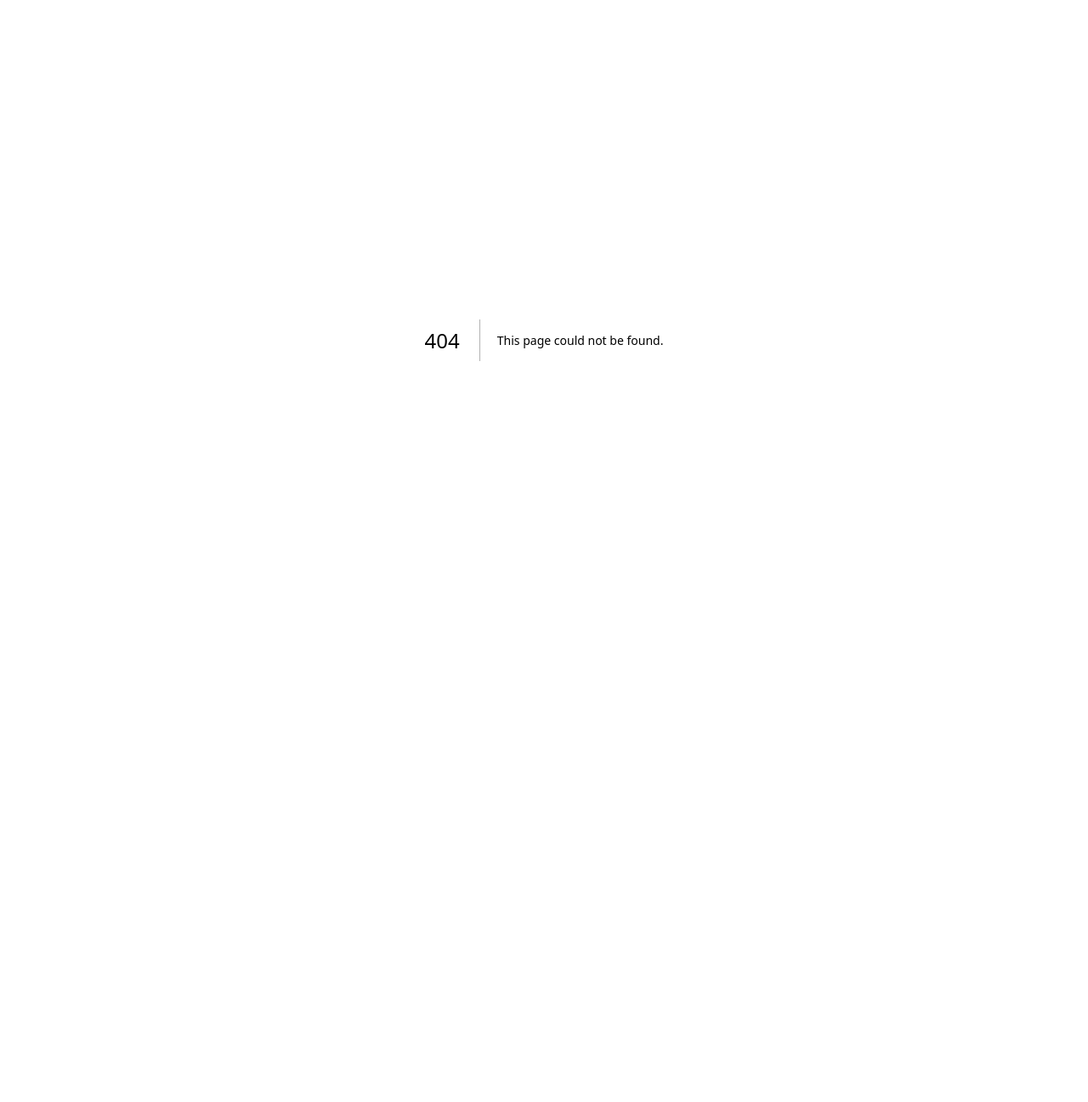
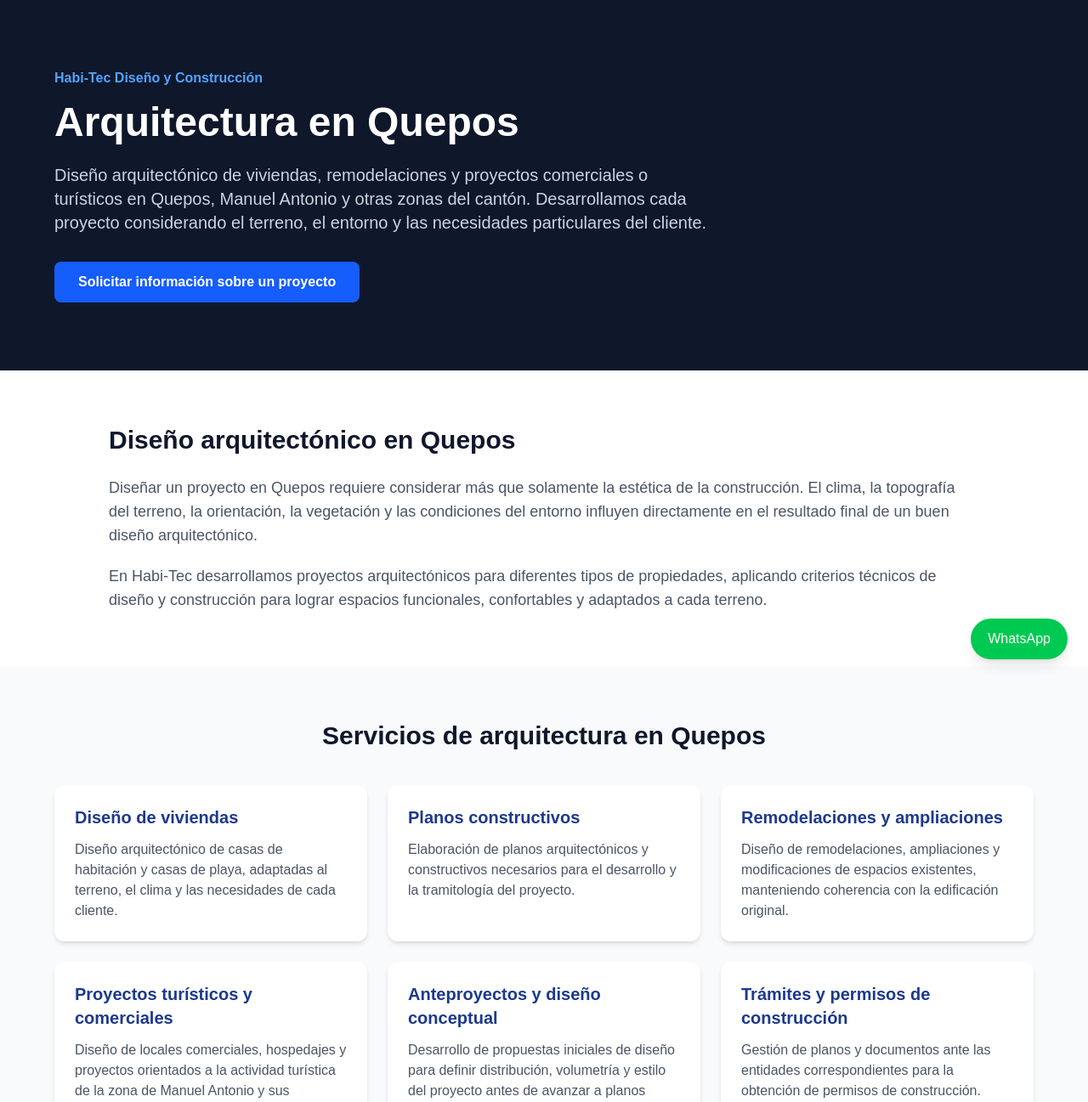
Before and after one commit to ericksv1988-ctrl/habitec-web, a Next.js app: page /arquitectura-quepos in a window 1280 px wide. Before the commit this address had no page. Shown: the top 1297 px of the page at 85% size. Before the commit the page ends 800 px from the top, so only its background shows below. Built offline with nearby package versions, Linux system fonts and the light colour scheme.

Commit message:
Cambio contenido a arquitectura Quepos

```diff
--- a/app/avaluos-quepos/page.tsx
+++ b/app/arquitectura-quepos/page.tsx
@@ -1,10 +1,10 @@
 export const metadata = {
-  title: "Avalúos en Quepos | Habi-Tec",
+  title: "Arquitectura en Quepos | Habi-Tec",
   description:
-    "Avalúos de propiedades en Quepos, Manuel Antonio y alrededores. Valoración de terrenos, casas, fincas y propiedades para compraventa, financiamiento, herencias y procesos judiciales.",
+    "Diseño arquitectónico en Quepos, Manuel Antonio y alrededores. Planos, diseño de casas, remodelaciones y proyectos comerciales y turísticos con enfoque técnico y funcional.",
 };
 
-export default function AvaluosQuepos() {
+export default function ArquitecturaQuepos() {
   return (
     <main className="min-h-screen bg-white text-slate-900">
 
@@ -17,14 +17,14 @@ export default function AvaluosQuepos() {
           </p>
 
           <h1 className="text-4xl md:text-5xl font-bold mb-6">
-            Avalúos en Quepos
+            Arquitectura en Quepos
           </h1>
 
           <p className="text-xl text-slate-300 max-w-3xl mb-8">
-            Valoración profesional de terrenos, viviendas, fincas y
-            propiedades en Quepos, Manuel Antonio y otras zonas del cantón.
-            Realizamos avalúos considerando las características físicas,
-            constructivas y comerciales de cada inmueble.
+            Diseño arquitectónico de viviendas, remodelaciones y proyectos
+            comerciales o turísticos en Quepos, Manuel Antonio y otras zonas
+            del cantón. Desarrollamos cada proyecto considerando el terreno,
+            el entorno y las necesidades particulares del cliente.
           </p>
 
           <a
@@ -33,7 +33,7 @@ export default function AvaluosQuepos() {
             rel="noopener noreferrer"
             className="inline-block bg-blue-600 hover:bg-blue-700 px-7 py-3 rounded-lg font-semibold transition"
           >
-            Solicitar información sobre un avalúo
+            Solicitar información sobre un proyecto
           </a>
 
         </div>
@@ -45,22 +45,22 @@ export default function AvaluosQuepos() {
         <div className="max-w-5xl mx-auto">
 
           <h2 className="text-3xl font-bold mb-6">
-            Valoración de propiedades en Quepos
+            Diseño arquitectónico en Quepos
           </h2>
 
           <p className="text-lg text-gray-600 mb-5">
-            Determinar el valor de una propiedad requiere analizar más que
-            solamente su ubicación y superficie. Las características del
-            terreno, las construcciones existentes, el estado de conservación,
-            el entorno y las condiciones del mercado pueden influir
-            significativamente en el valor del inmueble.
+            Diseñar un proyecto en Quepos requiere considerar más que
+            solamente la estética de la construcción. El clima, la
+            topografía del terreno, la orientación, la vegetación y las
+            condiciones del entorno influyen directamente en el resultado
+            final de un buen diseño arquitectónico.
           </p>
 
           <p className="text-lg text-gray-600">
-            En Habi-Tec realizamos valoraciones de diferentes tipos de
-            propiedades, aplicando criterios técnicos de ingeniería y
-            valoración para obtener una estimación fundamentada del valor
-            del inmueble.
+            En Habi-Tec desarrollamos proyectos arquitectónicos para
+            diferentes tipos de propiedades, aplicando criterios técnicos
+            de diseño y construcción para lograr espacios funcionales,
+            confortables y adaptados a cada terreno.
           </p>
 
         </div>
@@ -72,83 +72,85 @@ export default function AvaluosQuepos() {
         <div className="max-w-6xl mx-auto">
 
           <h2 className="text-3xl font-bold mb-10 text-center">
-            Servicios de avalúos en Quepos
+            Servicios de arquitectura en Quepos
           </h2>
 
           <div className="grid md:grid-cols-2 lg:grid-cols-3 gap-6">
 
             <div className="bg-white rounded-xl p-6 shadow-md">
               <h3 className="text-xl font-bold text-blue-900 mb-3">
-                Avalúos de terrenos
+                Diseño de viviendas
               </h3>
 
               <p className="text-gray-600">
-                Valoración de terrenos urbanos, rurales y propiedades con
-                diferentes características de ubicación, acceso,
-                topografía y aprovechamiento.
+                Diseño arquitectónico de casas de habitación y casas de
+                playa, adaptadas al terreno, el clima y las necesidades
+                de cada cliente.
               </p>
             </div>
 
 
             <div className="bg-white rounded-xl p-6 shadow-md">
               <h3 className="text-xl font-bold text-blue-900 mb-3">
-                Avalúos de viviendas
+                Planos constructivos
               </h3>
 
               <p className="text-gray-600">
-                Análisis del valor de casas y otras edificaciones
-                residenciales considerando sus características constructivas,
-                estado y condiciones del mercado.
+                Elaboración de planos arquitectónicos y constructivos
+                necesarios para el desarrollo y la tramitología del
+                proyecto.
               </p>
             </div>
 
 
             <div className="bg-white rounded-xl p-6 shadow-md">
               <h3 className="text-xl font-bold text-blue-900 mb-3">
-                Avalúos de fincas
+                Remodelaciones y ampliaciones
               </h3>
 
               <p className="text-gray-600">
-                Valoración de propiedades rurales y fincas tomando en cuenta
-                terreno, construcciones, accesos, ubicación y características
-                particulares del inmueble.
+                Diseño de remodelaciones, ampliaciones y modificaciones de
+                espacios existentes, manteniendo coherencia con la
+                edificación original.
               </p>
             </div>
 
 
             <div className="bg-white rounded-xl p-6 shadow-md">
               <h3 className="text-xl font-bold text-blue-900 mb-3">
-                Propiedades para inversión
+                Proyectos turísticos y comerciales
               </h3>
 
               <p className="text-gray-600">
-                Análisis de propiedades destinadas a vivienda, actividades
-                comerciales, turismo o inversión inmobiliaria.
+                Diseño de locales comerciales, hospedajes y proyectos
+                orientados a la actividad turística de la zona de
+                Manuel Antonio y sus alrededores.
               </p>
             </div>
 
 
             <div className="bg-white rounded-xl p-6 shadow-md">
               <h3 className="text-xl font-bold text-blue-900 mb-3">
-                Avalúos para compraventa
+                Anteproyectos y diseño conceptual
               </h3>
 
               <p className="text-gray-600">
-                Estimación del valor de mercado de una propiedad como
-                referencia para procesos de compra, venta o negociación.
+                Desarrollo de propuestas iniciales de diseño para definir
+                distribución, volumetría y estilo del proyecto antes de
+                avanzar a planos definitivos.
               </p>
             </div>
 
 
             <div className="bg-white rounded-xl p-6 shadow-md">
               <h3 className="text-xl font-bold text-blue-900 mb-3">
-                Peritajes y valoración
+                Trámites y permisos de construcción
               </h3>
 
               <p className="text-gray-600">
-                Valoraciones técnicas y peritajes relacionados con
-                propiedades, construcciones y situaciones que requieren
-                un análisis profesional.
+                Gestión de planos y documentos ante las entidades
+                correspondientes para la obtención de permisos de
+                construcción.
               </p>
             </div>
 
@@ -163,29 +165,28 @@ export default function AvaluosQuepos() {
         <div className="max-w-5xl mx-auto">
 
           <h2 className="text-3xl font-bold mb-6">
-            Avalúos para diferentes tipos de propiedades
+            Arquitectura adaptada a cada tipo de proyecto
           </h2>
 
           <p className="text-lg text-gray-600 mb-5">
-            El mercado inmobiliario de Quepos presenta propiedades con
-            características muy diferentes entre sí. Existen viviendas,
-            terrenos, fincas y propiedades relacionadas con actividades
-            turísticas y comerciales, por lo que cada valoración debe
-            realizarse de acuerdo con las condiciones particulares del
-            inmueble.
+            El entorno de Quepos presenta condiciones muy particulares:
+            terrenos con pendiente, clima tropical y una fuerte vocación
+            turística. Por esta razón, cada diseño debe responder a las
+            condiciones específicas del lugar y del tipo de proyecto que
+            se desea desarrollar.
           </p>
 
           <p className="text-lg text-gray-600 mb-5">
             En sectores como Manuel Antonio y las comunidades cercanas,
-            factores como la ubicación, accesibilidad, características del
-            terreno, cercanía a servicios y atractivos turísticos pueden
-            tener una incidencia importante en el valor de una propiedad.
+            factores como la orientación, la ventilación natural, las
+            vistas y la integración con el paisaje son elementos clave
+            para lograr un diseño funcional y agradable.
           </p>
 
           <p className="text-lg text-gray-600">
-            Por esta razón, nuestro trabajo busca analizar integralmente
-            el inmueble y sus condiciones, en lugar de basar la valoración
-            únicamente en el precio de propiedades anunciadas en internet.
+            Por esta razón, nuestro trabajo busca desarrollar un diseño
+            integral del proyecto, considerando tanto los aspectos
+            estéticos como los técnicos y constructivos.
           </p>
 
         </div>
@@ -197,13 +198,13 @@ export default function AvaluosQuepos() {
         <div className="max-w-5xl mx-auto">
 
           <h2 className="text-2xl font-bold mb-5">
-            Zonas donde realizamos avalúos
+            Zonas donde desarrollamos proyectos
           </h2>
 
           <p className="text-gray-600 mb-5">
-            Atendemos solicitudes de valoración en diferentes sectores del
-            cantón de Quepos y sus alrededores, de acuerdo con la ubicación
-            y características de cada propiedad.
+            Atendemos solicitudes de diseño arquitectónico en diferentes
+            sectores del cantón de Quepos y sus alrededores, de acuerdo
+            con la ubicación y características de cada proyecto.
           </p>
 
           <div className="grid md:grid-cols-2 gap-4 text-gray-700">
@@ -243,59 +244,55 @@ export default function AvaluosQuepos() {
         <div className="max-w-5xl mx-auto">
 
           <h2 className="text-3xl font-bold mb-8">
-            ¿Qué se analiza durante un avalúo?
+            ¿Qué incluye un proyecto de arquitectura?
           </h2>
 
           <div className="grid md:grid-cols-2 gap-6">
 
             <div className="border rounded-xl p-6">
               <h3 className="font-bold text-xl mb-3">
-                Características del terreno
+                Análisis del terreno
               </h3>
 
               <p className="text-gray-600">
-                Ubicación, superficie, topografía, acceso, condiciones del
-                terreno y otros factores que puedan influir en su
-                aprovechamiento.
+                Estudio de la topografía, orientación, acceso y condiciones
+                del entorno para definir la mejor propuesta de diseño.
               </p>
             </div>
 
 
             <div className="border rounded-xl p-6">
               <h3 className="font-bold text-xl mb-3">
-                Características de la construcción
+                Diseño conceptual
               </h3>
 
               <p className="text-gray-600">
-                Área construida, sistema constructivo, estado de conservación,
-                distribución, calidad y condiciones generales de la
-                edificación.
+                Definición de distribución de espacios, volumetría y estilo
+                arquitectónico según las necesidades del cliente.
               </p>
             </div>
 
 
             <div className="border rounded-xl p-6">
               <h3 className="font-bold text-xl mb-3">
-                Ubicación y entorno
+                Planos constructivos
               </h3>
 
               <p className="text-gray-600">
-                Se consideran las condiciones de la zona, accesibilidad,
-                servicios disponibles y características del entorno
-                inmediato.
+                Elaboración de planos técnicos necesarios para la
+                construcción y la tramitología del proyecto.
               </p>
             </div>
 
 
             <div className="border rounded-xl p-6">
               <h3 className="font-bold text-xl mb-3">
-                Mercado inmobiliario
+                Acompañamiento técnico
               </h3>
 
               <p className="text-gray-600">
-                Se analizan propiedades comparables y las condiciones del
-                mercado para establecer una referencia razonable del valor
-                del inmueble.
+                Seguimiento del proyecto durante las etapas de trámites
+                y, de ser necesario, durante el proceso constructivo.
               </p>
             </div>
 
@@ -310,12 +307,13 @@ export default function AvaluosQuepos() {
         <div className="max-w-4xl mx-auto text-center">
 
           <h2 className="text-3xl md:text-4xl font-bold mb-5">
-            ¿Necesita un avalúo en Quepos?
+            ¿Tiene un proyecto en mente en Quepos?
           </h2>
 
           <p className="text-lg text-slate-300 mb-8">
-            Contáctenos para conocer las características de su propiedad
-            y determinar el tipo de valoración que necesita.
+            Contáctenos para conversar sobre su proyecto, ya sea en Quepos,
+            Manuel Antonio o zonas cercanas, y definir el tipo de diseño
+            que necesita.
           </p>
 
           <a
@@ -324,7 +322,7 @@ export default function AvaluosQuepos() {
             rel="noopener noreferrer"
             className="inline-block bg-green-500 hover:bg-green-600 px-8 py-4 rounded-lg font-semibold transition"
           >
-            Solicitar avalúo por WhatsApp
+            Solicitar diseño por WhatsApp
           </a>
 
         </div>
@@ -340,7 +338,8 @@ export default function AvaluosQuepos() {
           </p>
 
           <p className="text-slate-500 text-sm mt-2">
-            Ingeniería civil, avalúos y servicios profesionales en Costa Rica.
+            Arquitectura, ingeniería civil y servicios profesionales en
+            Costa Rica.
           </p>
 
         </div>
--- a/app/page.tsx
+++ b/app/page.tsx
@@ -511,7 +511,7 @@ export default function Home() {
 
           <li>
             <a
-              href="/avaluos-quepos"
+              href="/arquitectura-quepos"
               className="hover:text-white transition"
             >
               Quepos
```
